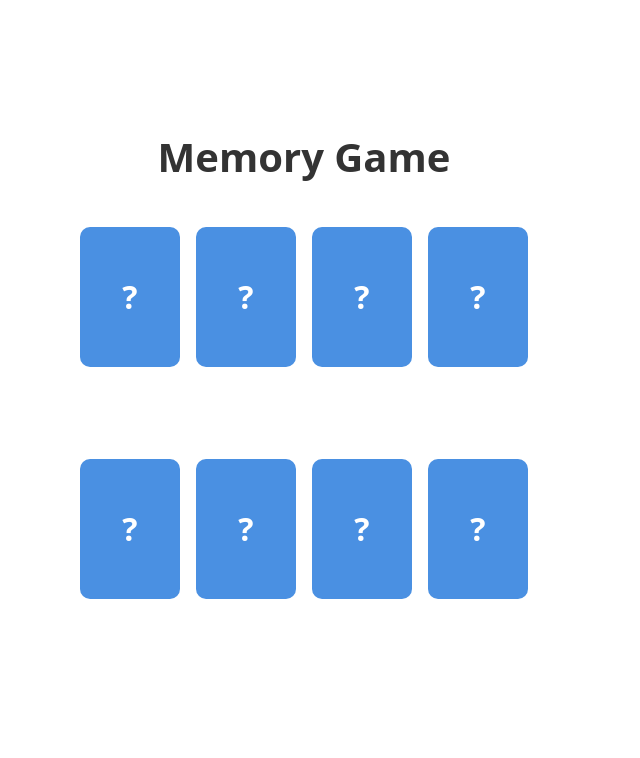
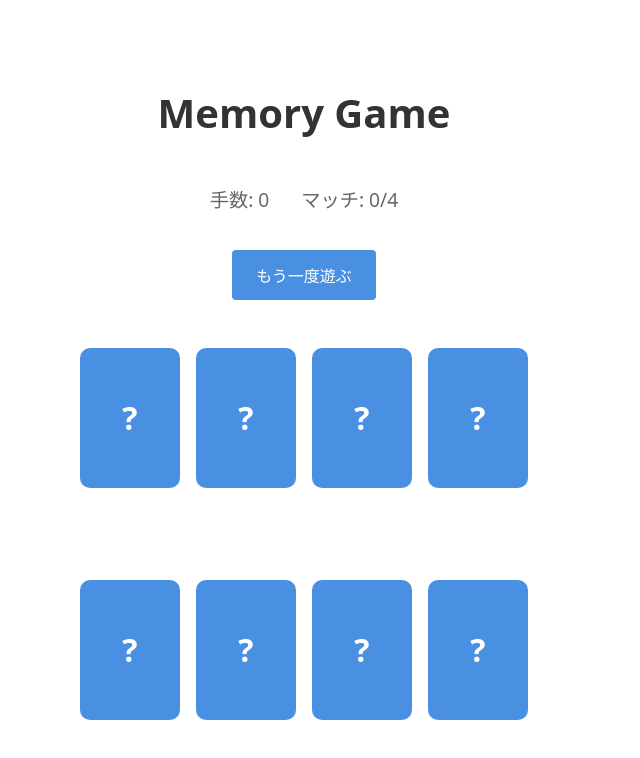
Before and after one commit to js4000all/try-react-memorygame, a React (Vite) app: page / in a window 1280 px wide. Shown: the top 758 px of the page, without its empty margins (0-640 px from the left). Built offline with nearby package versions, Linux system fonts and the light colour scheme.

Commit message:
feat: ゲームボードにゲーム情報コンポーネントを追加し、ゲームの進行状況を表示する機能を実装

```diff
--- a/src/components/GameBoard.tsx
+++ b/src/components/GameBoard.tsx
@@ -1,19 +1,56 @@
-import React from 'react';
+import React, { useState } from 'react';
 import CardGrid from './CardGrid';
+import GameInfo from './GameInfo';
 import styles from './GameBoard.module.css';
 
+interface GameState {
+  moves: number;
+  matches: number;
+  isGameComplete: boolean;
+}
+
 const GameBoard: React.FC = () => {
+  const [gameState, setGameState] = useState<GameState>({
+    moves: 0,
+    matches: 0,
+    isGameComplete: false,
+  });
+
   const handleMatch = (card1: any, card2: any) => {
     console.log(`マッチしました！: ${card1.value} と ${card2.value}`);
+    setGameState(prev => ({
+      ...prev,
+      matches: prev.matches + 1,
+      moves: prev.moves + 1,
+      isGameComplete: prev.matches + 1 === 4,
+    }));
   };
 
   const handleMismatch = (card1: any, card2: any) => {
     console.log(`残念！: ${card1.value} と ${card2.value} は違います`);
+    setGameState(prev => ({
+      ...prev,
+      moves: prev.moves + 1,
+    }));
+  };
+
+  const handleRestart = () => {
+    setGameState({
+      moves: 0,
+      matches: 0,
+      isGameComplete: false,
+    });
   };
 
   return (
     <div className={styles.gameBoard}>
       <h1>Memory Game</h1>
+      <GameInfo
+        moves={gameState.moves}
+        matches={gameState.matches}
+        isGameComplete={gameState.isGameComplete}
+        onRestart={handleRestart}
+      />
       <CardGrid
         pairs={4}
         onMatch={handleMatch}
--- /dev/null
+++ b/src/components/GameInfo.module.css
@@ -0,0 +1,45 @@
+.gameInfo {
+  margin-bottom: 2rem;
+  text-align: center;
+}
+
+.stats {
+  display: flex;
+  justify-content: center;
+  gap: 2rem;
+  margin-bottom: 1rem;
+}
+
+.stats p {
+  font-size: 1.2rem;
+  color: #666;
+}
+
+.completionMessage {
+  margin-top: 1rem;
+  padding: 1rem;
+  background-color: #f0f8ff;
+  border-radius: 8px;
+  box-shadow: 0 2px 4px rgba(0, 0, 0, 0.1);
+}
+
+.completionMessage p {
+  margin-bottom: 1rem;
+  color: #2c3e50;
+  font-size: 1.2rem;
+}
+
+.restartButton {
+  padding: 0.8rem 1.5rem;
+  background-color: #4a90e2;
+  color: white;
+  border: none;
+  border-radius: 4px;
+  font-size: 1rem;
+  cursor: pointer;
+  transition: background-color 0.3s ease;
+}
+
+.restartButton:hover {
+  background-color: #357abd;
+}
--- /dev/null
+++ b/src/components/GameInfo.tsx
@@ -0,0 +1,30 @@
+import React from 'react';
+import styles from './GameInfo.module.css';
+
+interface GameInfoProps {
+  moves: number;
+  matches: number;
+  isGameComplete: boolean;
+  onRestart: () => void;
+}
+
+const GameInfo: React.FC<GameInfoProps> = ({ moves, matches, isGameComplete, onRestart }) => {
+  return (
+    <div className={styles.gameInfo}>
+      <div className={styles.stats}>
+        <p>手数: {moves}</p>
+        <p>マッチ: {matches}/4</p>
+      </div>
+      {isGameComplete && (
+        <div className={styles.completionMessage}>
+          <p>おめでとうございます！ゲームクリアですわ！</p>
+        </div>
+      )}
+      <button onClick={onRestart} className={styles.restartButton}>
+        もう一度遊ぶ
+      </button>
+    </div>
+  );
+};
+
+export default GameInfo;
```
